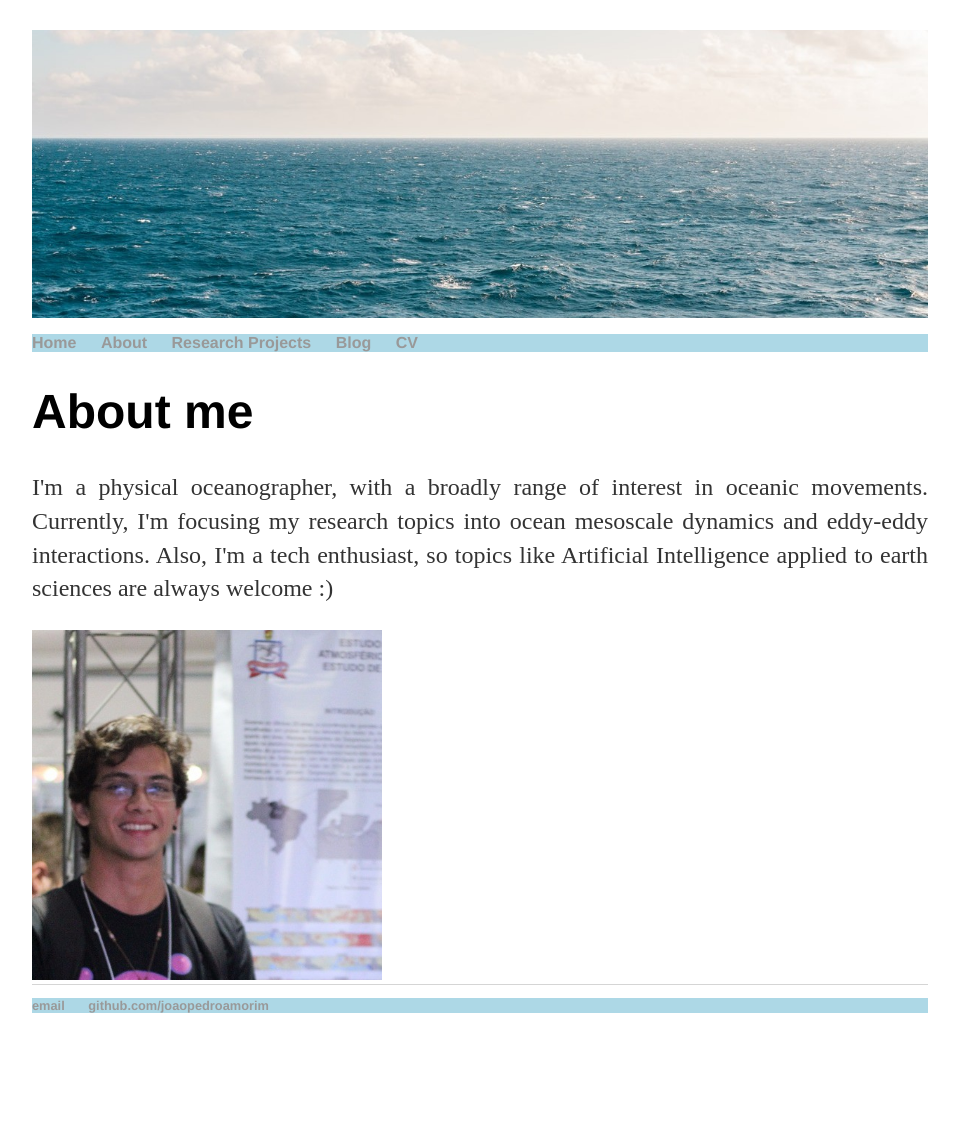
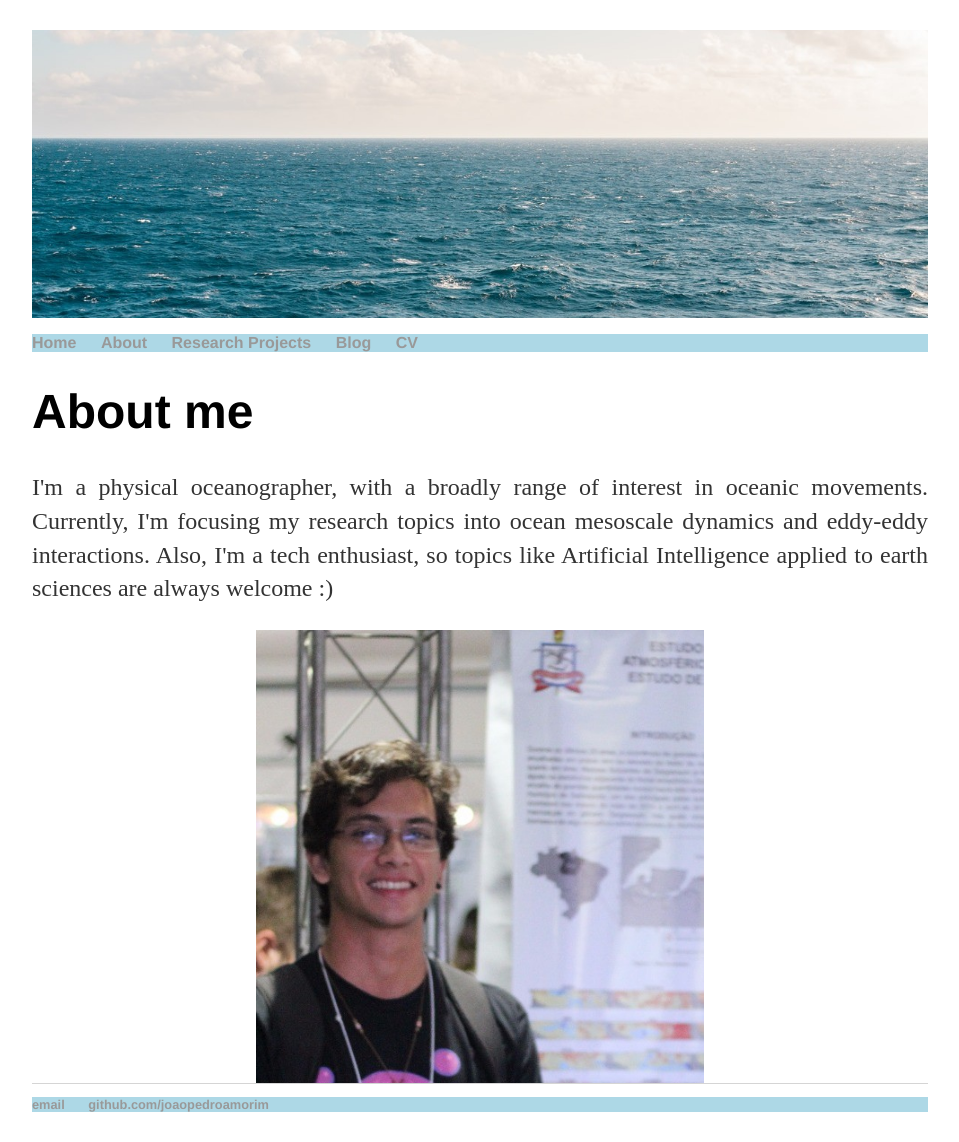
Before and after one commit to joaopedroamorim/joaopedroamorim.github.io, a Jekyll site: the page built from about/index.html, in a window 1280 px wide. Shown: the whole page, without its empty margins (160-1119 px from the left). Built offline with Jekyll 4.4.1, drawn with Linux system fonts in a browser that asks for light colours; before the commit the page ends 1043 px from its top, so only the background shows below that.

Commit message:
Update index.html

```diff
--- a/about/index.html
+++ b/about/index.html
@@ -9,4 +9,4 @@ permalink: /about/
 		<p align="justify"> I'm a physical oceanographer, with a broadly range of interest in oceanic movements. Currently, I'm focusing my research topics into ocean mesoscale dynamics and eddy-eddy interactions. Also, I'm a tech enthusiast, so topics like Artificial Intelligence applied to earth sciences are always welcome :) </p>
 	</div><!-- /.blurb -->
 
- 	<img src="perfil3.jpeg" alt="Profile" width="350" height="350">
+ 	<img src="perfil3.jpeg" alt="Profile" class="center">
```
